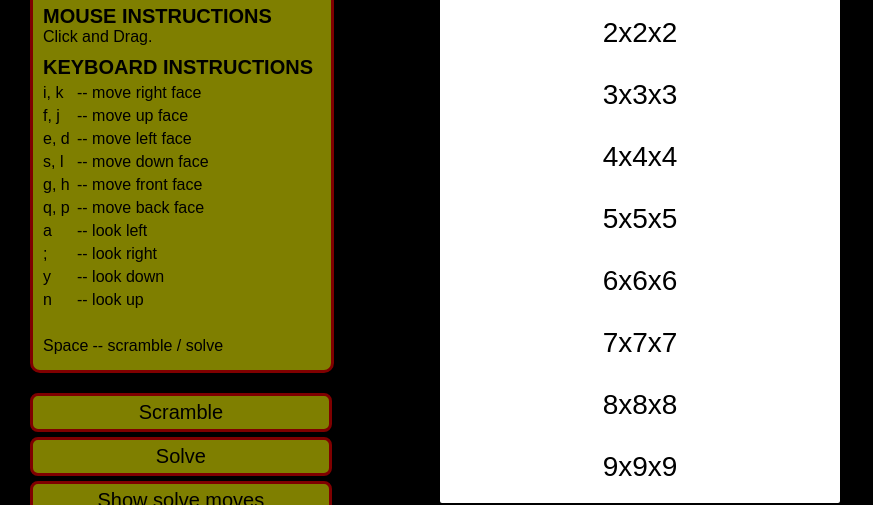
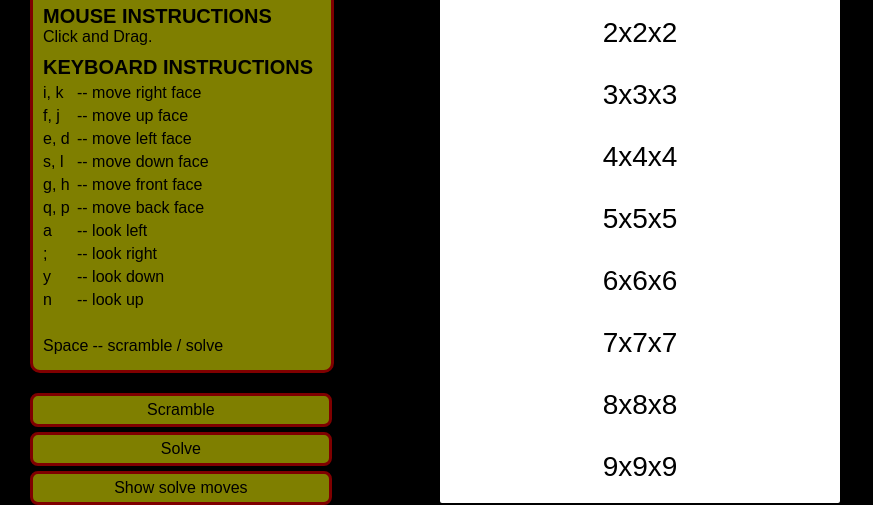
Before and after one commit to scott-mck/rubiks_cube, a plain HTML site: page index.html in a window 1280 px wide. Shown: the part 103-608 px from the top of the page, without its empty margins (0-873 px from the left). Drawn offline with Linux system fonts and the light colour scheme.

Commit message:
Make buttons smaller

```diff
--- a/style.css
+++ b/style.css
@@ -116,12 +116,12 @@ body {
   transition: 200ms;
   margin: 5px 3px 5px 0px;
   font-family: 'AMC', sans-serif;
+  font-size: 2vh;
   text-align: center;
   width: 94%;
   padding: 5px;
   border: 3px solid red;
   border-radius: 8px;
-  font-size: 2.5vh;
   background: yellow;
 }
 
```
